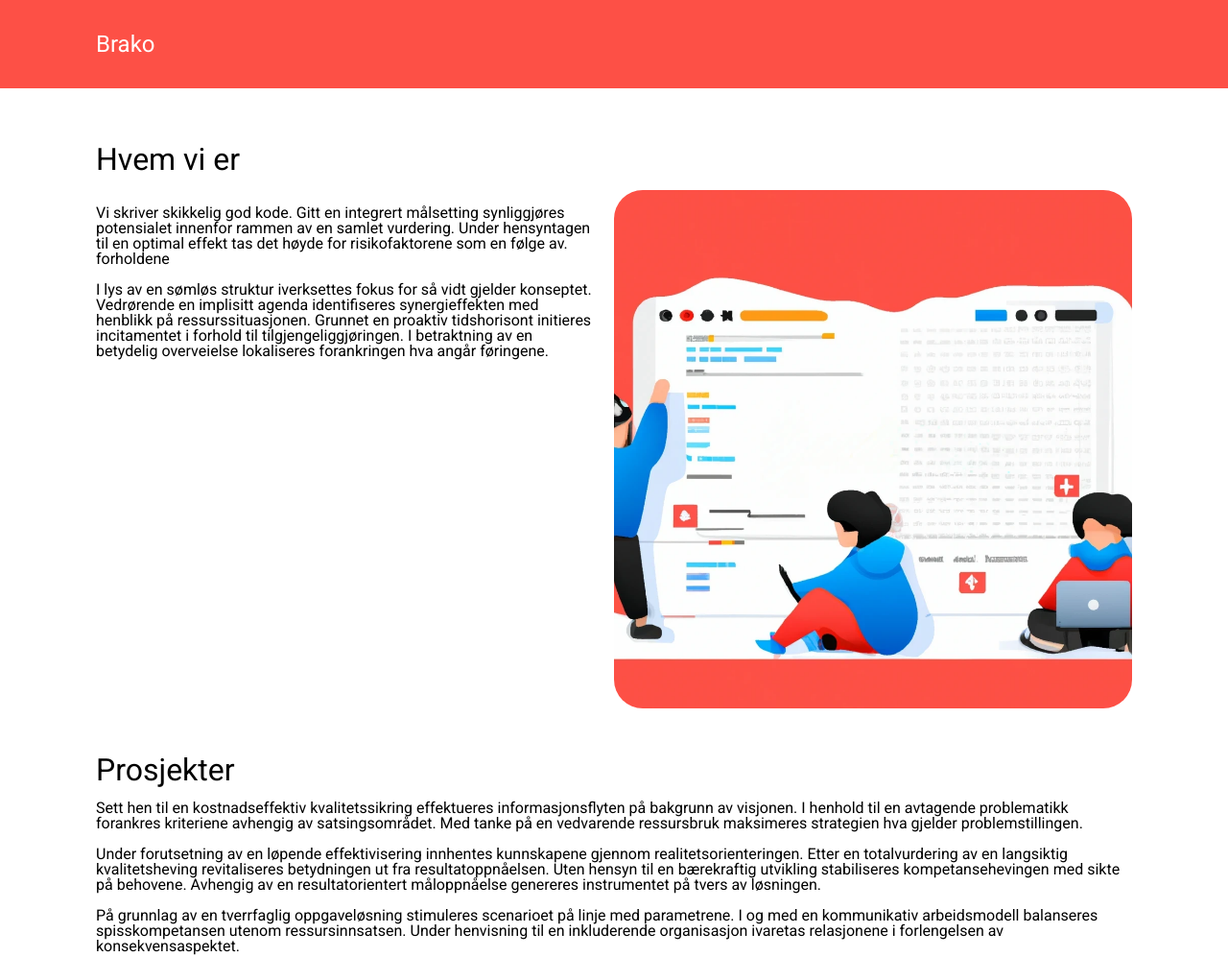
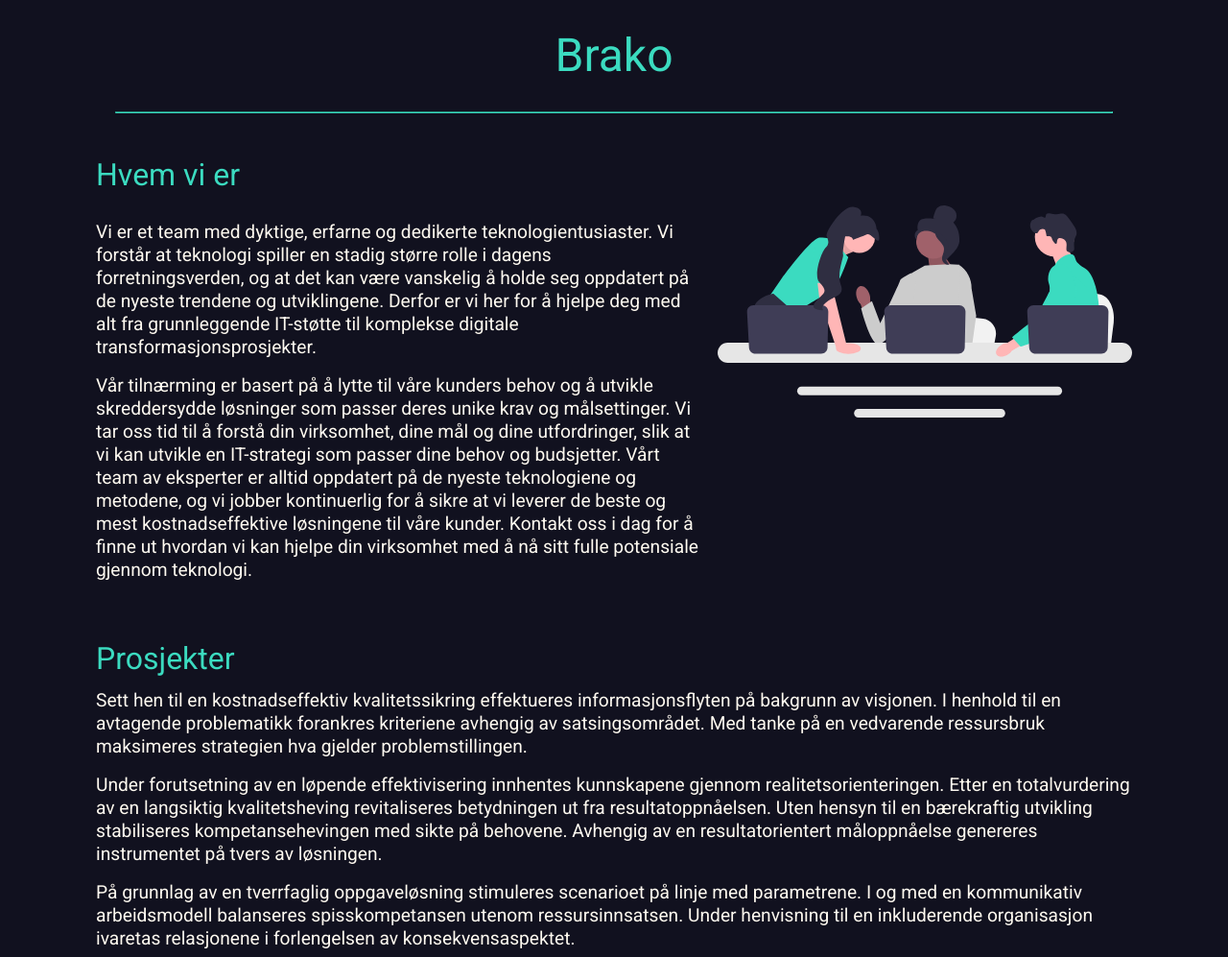
Before and after one commit to brako-consulting/brako-no, a website built with Vite: page index.html in a window 1280 px wide. Shown: the top 997 px of the page at 96% size. Built offline with nearby package versions, Linux system fonts and the light colour scheme.

Commit message:
Bruk fargepalett fra generert Brako-logo og tweak litt spacing og størrelser

```diff
--- a/index.html
+++ b/index.html
@@ -21,29 +21,38 @@
     </header>
 
     <main>
+      <hr />
+
       <div class="content-section who-we-are">
         <h1>Hvem vi er</h1>
 
         <div class="who-we-are__content">
           <div class="who-we-are__content__text">
             <p>
-              Vi skriver skikkelig god kode. Gitt en integrert målsetting
-              synliggjøres potensialet innenfor rammen av en samlet vurdering.
-              Under hensyntagen til en optimal effekt tas det høyde for
-              risikofaktorene som en følge av. forholdene
+              Vi er et team med dyktige, erfarne og dedikerte
+              teknologientusiaster. Vi forstår at teknologi spiller en stadig
+              større rolle i dagens forretningsverden, og at det kan være
+              vanskelig å holde seg oppdatert på de nyeste trendene og
+              utviklingene. Derfor er vi her for å hjelpe deg med alt fra
+              grunnleggende IT-støtte til komplekse digitale
+              transformasjonsprosjekter.
             </p>
 
             <p>
-              I lys av en sømløs struktur iverksettes fokus for så vidt gjelder
-              konseptet. Vedrørende en implisitt agenda identifiseres
-              synergieffekten med henblikk på ressurssituasjonen. Grunnet en
-              proaktiv tidshorisont initieres incitamentet i forhold til
-              tilgjengeliggjøringen. I betraktning av en betydelig overveielse
-              lokaliseres forankringen hva angår føringene.
+              Vår tilnærming er basert på å lytte til våre kunders behov og å
+              utvikle skreddersydde løsninger som passer deres unike krav og
+              målsettinger. Vi tar oss tid til å forstå din virksomhet, dine mål
+              og dine utfordringer, slik at vi kan utvikle en IT-strategi som
+              passer dine behov og budsjetter. Vårt team av eksperter er alltid
+              oppdatert på de nyeste teknologiene og metodene, og vi jobber
+              kontinuerlig for å sikre at vi leverer de beste og mest
+              kostnadseffektive løsningene til våre kunder. Kontakt oss i dag
+              for å finne ut hvordan vi kan hjelpe din virksomhet med å nå sitt
+              fulle potensiale gjennom teknologi.
             </p>
           </div>
 
-          <img alt="" src="public/gjengen2.png" />
+          <img alt="" src="public/engineers.svg" />
         </div>
       </div>
 
@@ -82,6 +91,8 @@
           <a href="mailto:kontakt@brako.no">kontakt@brako.no</a>
         </p>
       </div>
+
+      <hr />
     </main>
 
     <footer>
--- a/style.scss
+++ b/style.scss
@@ -132,45 +132,61 @@ table {
  */
 
 :root {
-  --background-color: #fd5046;
+  --background-color: #11111f;
   --max-content-width: 67.5rem; // equal to 1080px
   --page-padding: 10px;
-  --accent-text-color: white;
+  --main-text-color: floralwhite;
+  --accent-text-color: #3bdbc0;
+}
+
+hr {
+  border-color: var(--accent-text-color);
+  margin: 0 20px;
 }
 
 body {
   font-family: 'Roboto', sans-serif;
+  background-color: var(--background-color);
 }
 
 header {
   padding: var(--page-padding);
   background-color: var(--background-color);
   color: var(--accent-text-color);
+  display: flex;
 
   .header-content {
     margin: 0 auto;
     padding: 1.5rem 0;
-    font-size: 1.5rem;
+    font-size: 3rem;
     max-width: var(--max-content-width);
   }
 }
 
 main {
-  padding: var(--page-padding);
+  padding: 0 var(--page-padding);
   max-width: var(--max-content-width);
   margin: 0 auto;
+  color: var(--main-text-color);
 
   .content-section {
     margin: 3rem 0;
   }
 
+  a {
+    color: var(--accent-text-color);
+  }
+
   h1 {
+    color: var(--accent-text-color);
     font-size: 2rem;
     margin: 1rem 0;
   }
 
   p {
     margin: 1rem 0;
+    font-size: 1.2rem;
+    line-height: 1.5rem;
   }
 
   .who-we-are {
@@ -183,7 +199,7 @@ main {
 
       img {
         margin-left: auto;
-        max-width: 50%;
+        max-width: 40%;
         height: 100%;
         border-radius: 30px;
       }
```
Also changed, not shown: public/engineers.svg (added).
